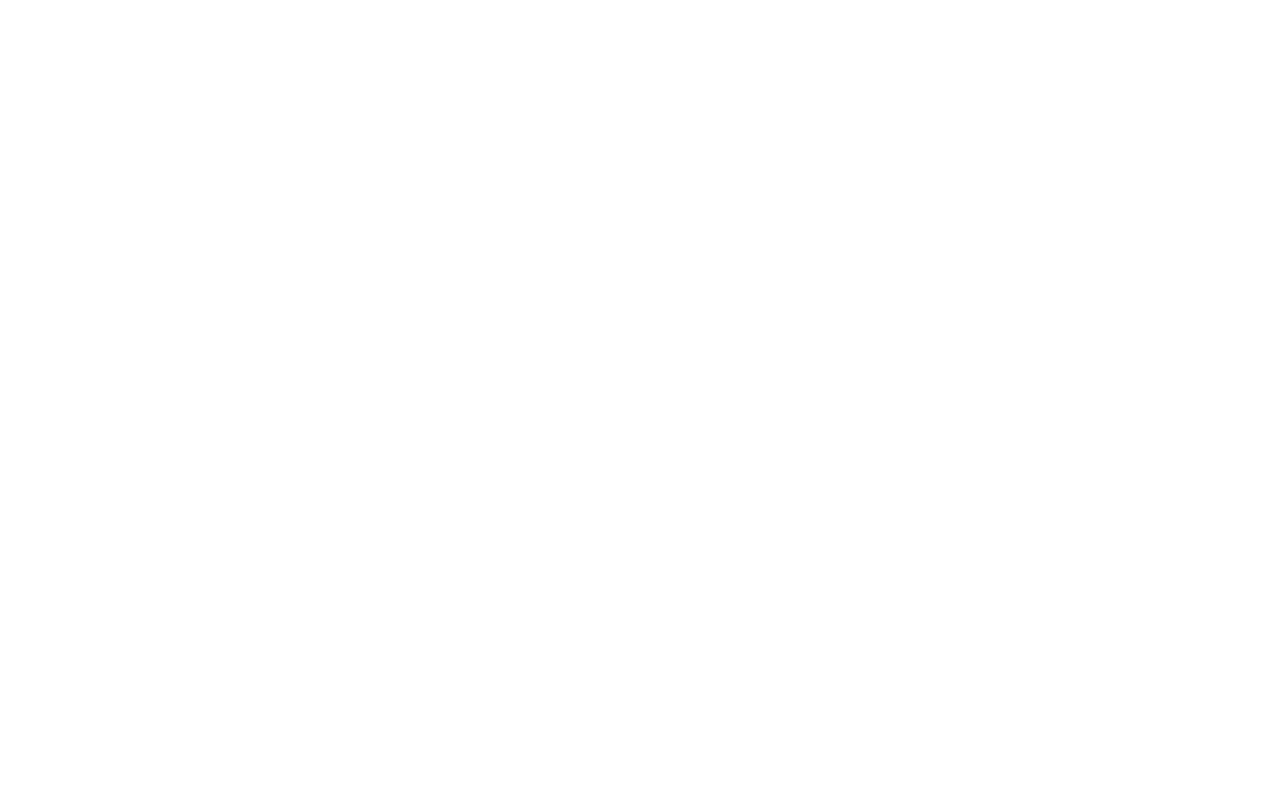
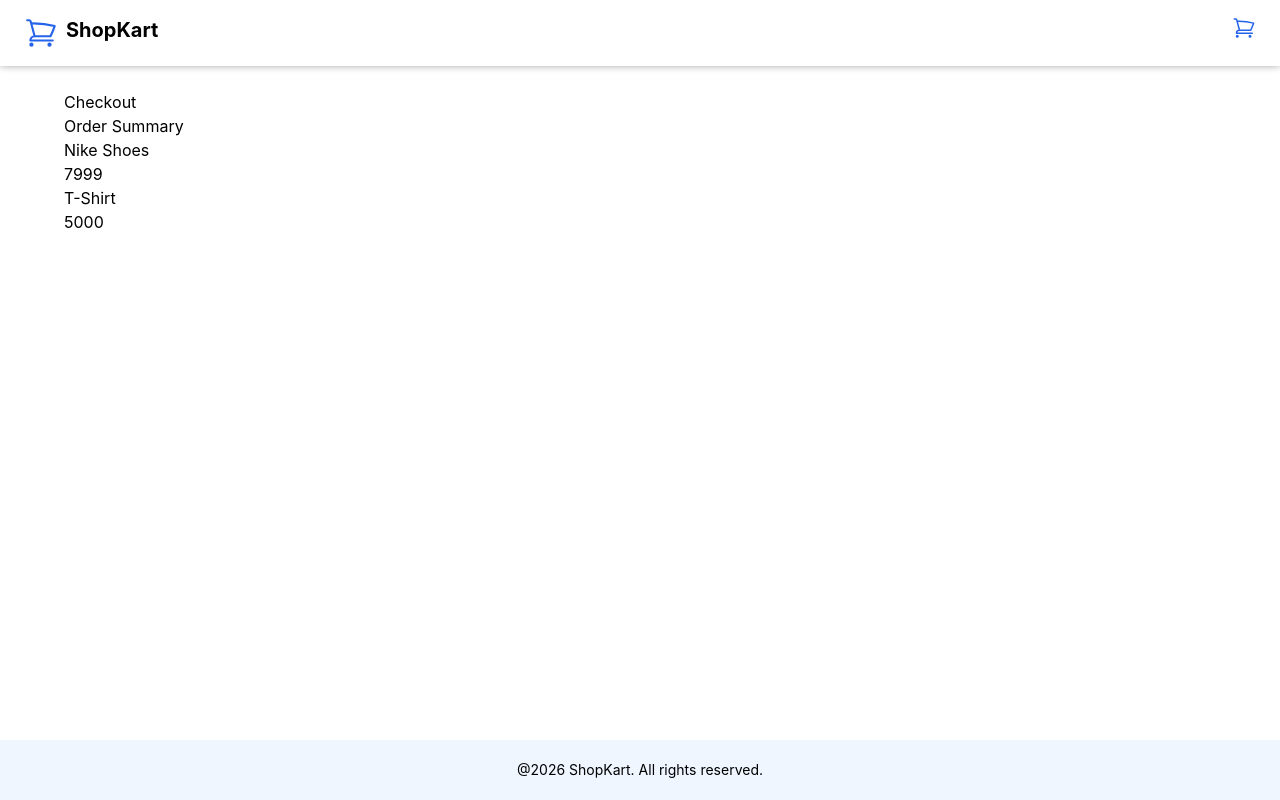
Before and after one commit to neethunair078-sys/ShopKart, a React (Vite) app: page /Checkout in a window 1280 px wide. Before the commit this address had no page. Built offline with nearby package versions, Linux system fonts and the light colour scheme.

Commit message:
created checkout page

```diff
--- a/src/App.jsx
+++ b/src/App.jsx
@@ -6,6 +6,8 @@
 import Cart from './pages/Cart'
 import { Provider } from 'react-redux'
 import { Toaster } from 'react-hot-toast'
+import Checkout from './pages/Checkout'
+
 
 function App() {
 
@@ -17,6 +19,7 @@
           <Route element={<MainLayout />}>
             <Route path='/' element={<ProductList />} />
             <Route path='/cart' element={<Cart />} />
+            <Route path='/Checkout' element={<Checkout/>} />
           </Route>
         </Routes>
       </BrowserRouter>
--- /dev/null
+++ b/src/pages/Checkout.jsx
@@ -0,0 +1,25 @@
+const Checkout = () => {
+
+return (
+    <div className = "checkout-container">
+        <h1> Checkout </h1>
+        <div className = "order-summary">
+        <h2> Order Summary </h2>
+    <div className = "product-row">
+            <p>Nike Shoes</p>
+            <p>7999</p>
+            </div>
+    <div className = "product-row">
+            <p>T-Shirt</p>
+            <p>5000</p>
+            </div>
+    </div>
+ </div>
+
+
+
+);
+
+};
+
+export default Checkout;
```
